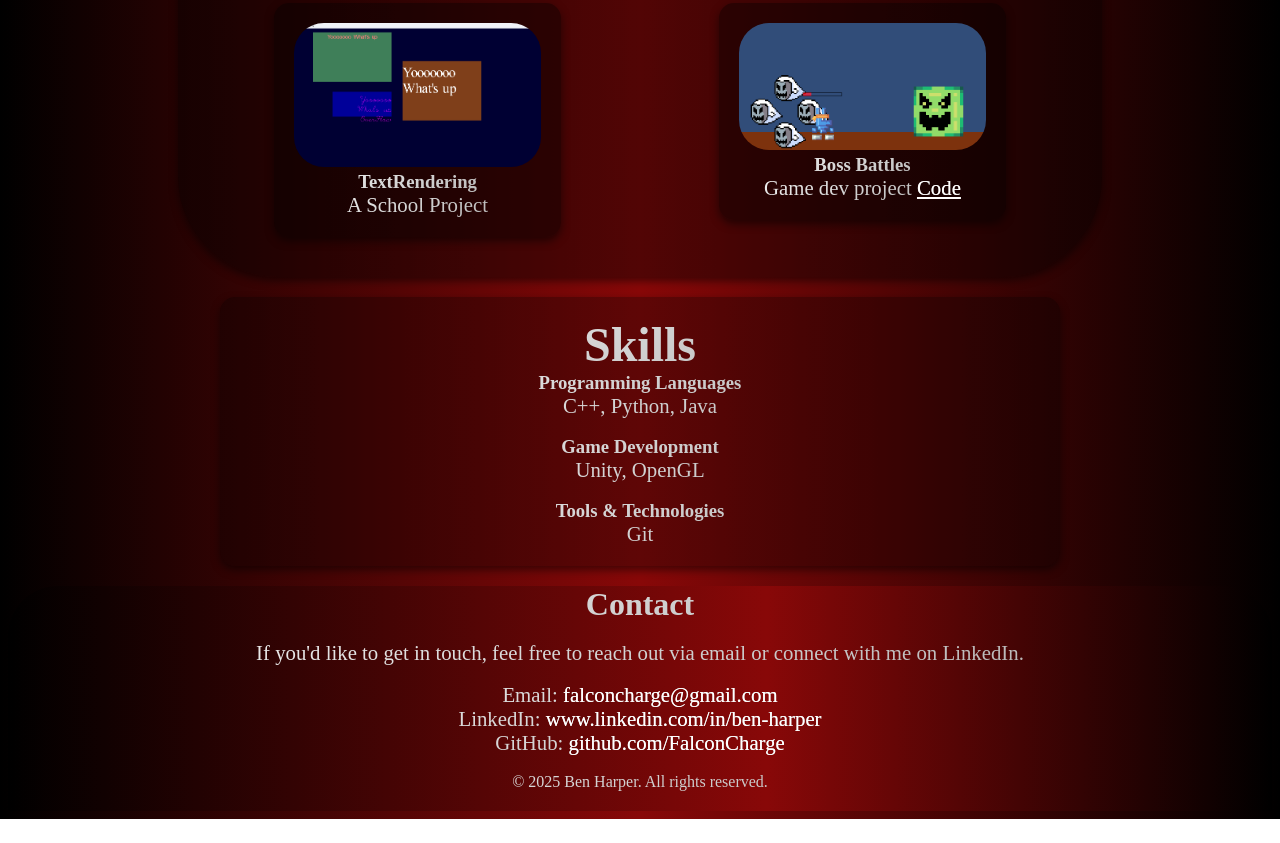
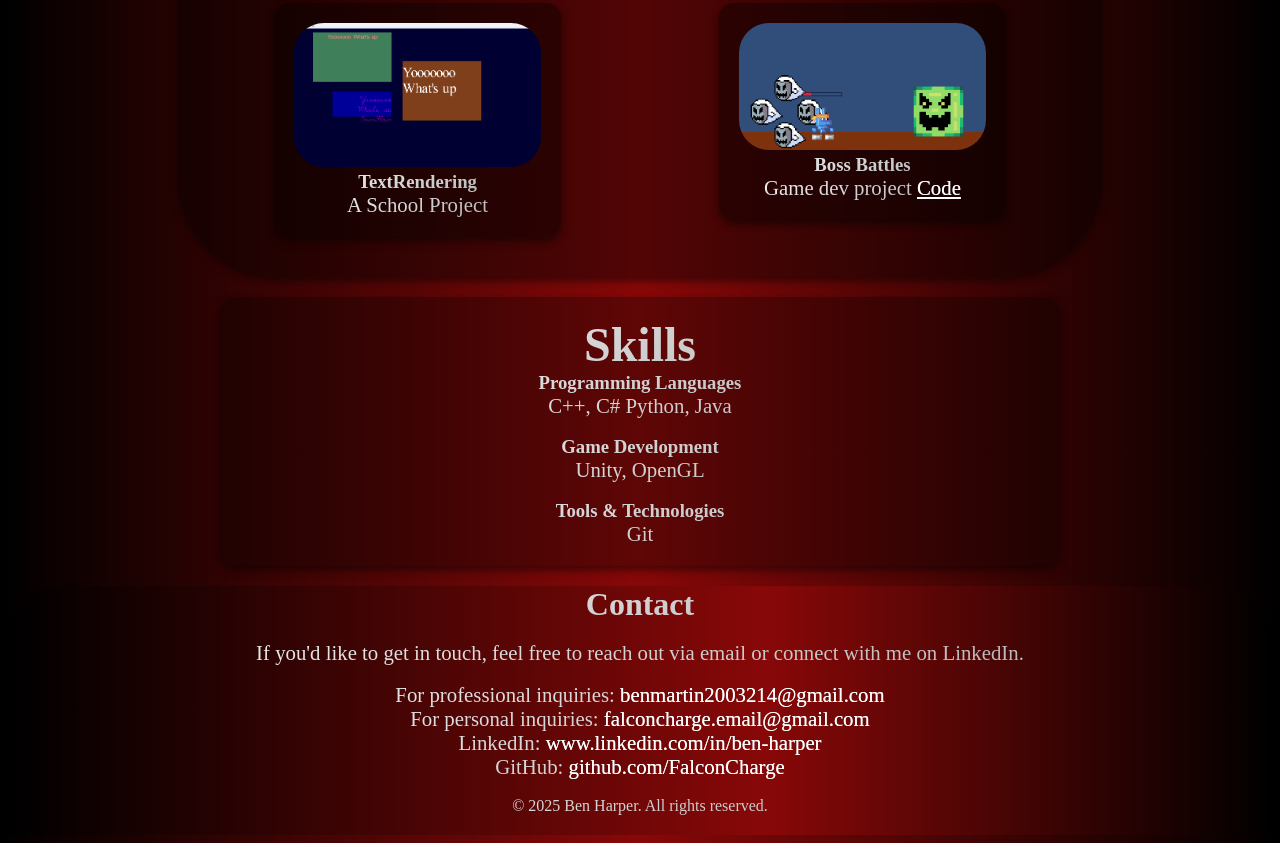
Before and after one commit to FalconCharge/FalconCharge.github.io, a plain HTML site: page index.html in a window 1280 px wide. Shown: the part 816-1659 px from the top of the page. Before the commit the page ends 1635 px from the top, so only its background shows below. Drawn offline with Linux system fonts and the light colour scheme.

Commit message:
small text updates

```diff
--- a/index.html
+++ b/index.html
@@ -14,7 +14,7 @@
         <header>
             <h1>Ben Harper</h1>
             <br>
-            <p>Software Developer | Game Programmer | _________</p>
+            <p>Software Developer | Game Developer | Graphics Programmer</p>
         </header>
      </div>
 
@@ -76,7 +76,7 @@
             <h1>Skills</h1>
             <div class="skill">
                 <h3>Programming Languages</h3>
-                <p>C++, Python, Java </p>
+                <p>C++, C# Python, Java </p>
                 <br>
             </div>
             <div class="skill">
@@ -103,7 +103,8 @@
             </p>
                 <br>
             <p>
-                Email: <a href="mailto:falconcharge.email@gmail.com">falconcharge@gmail.com</a><br>
+                For professional inquiries: <a href="mailto:benmartin2003214@gmail.com">benmartin2003214@gmail.com</a><br>
+                For personal inquiries: <a href="mailto:falconcharge.email@gmail.com">falconcharge.email@gmail.com</a><br>
                 LinkedIn: <a href="https://www.linkedin.com/in/ben-harper-b0b4562a5/" target="_blank">www.linkedin.com/in/ben-harper</a><br>
                 GitHub: <a href="https://github.com/FalconCharge" target="_blank">github.com/FalconCharge</a>
             </p>
```
